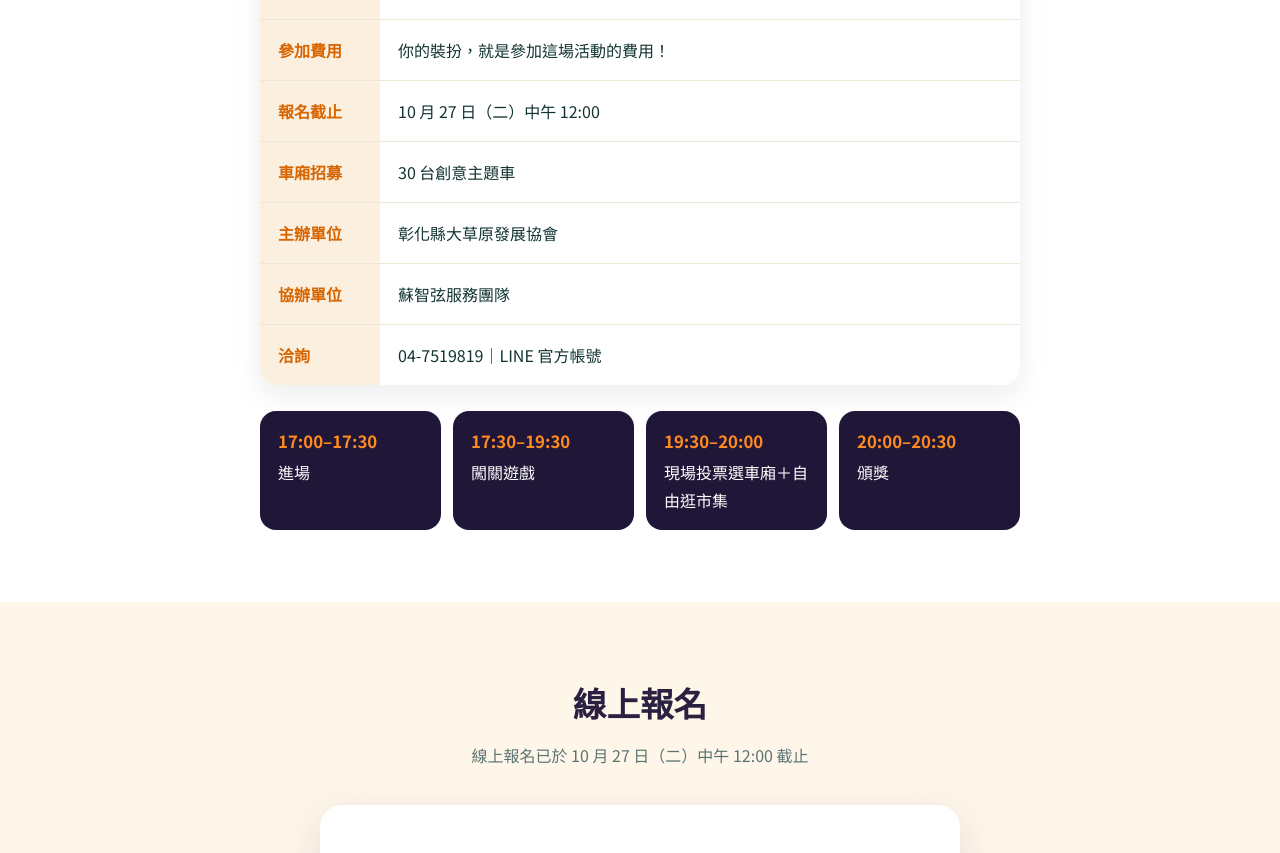
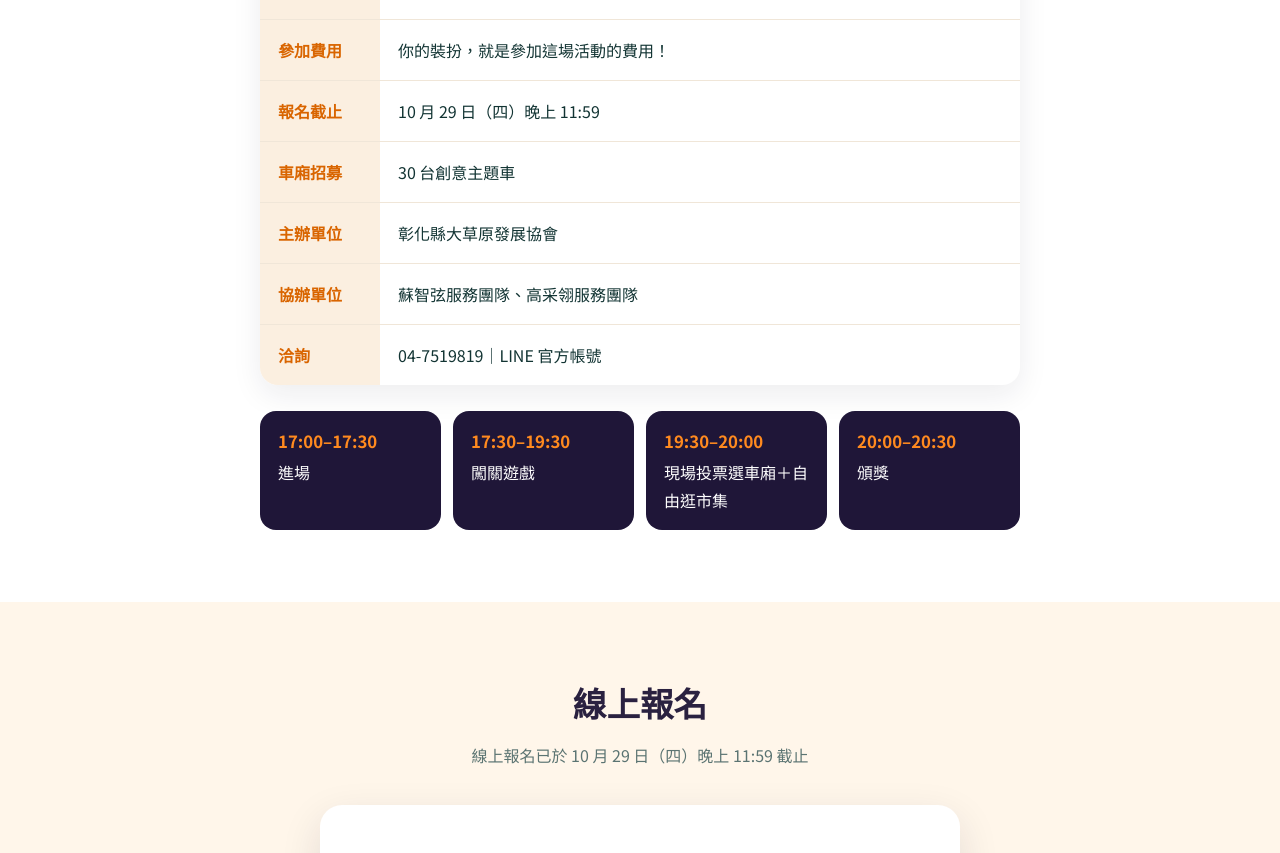
Before and after one commit to mrfrancis0127/ChihHsuan-2026, a Jekyll site: the page built from halloween/index.html, in a window 1280 px wide and 1400 px high, scrolled down 2854 px. Shown: the part 161-1014 px from the top of the window. Built offline with Jekyll 4.4.1, drawn with Linux system fonts in a browser that asks for light colours; some of the changed text lies outside the part shown.

Commit message:
Add files via upload

```diff
--- a/halloween/index.html
+++ b/halloween/index.html
@@ -1,7 +1,7 @@
 ---
 layout: default
 title: 萬聖節後車廂派對｜10/31 和美仁愛夜市
-description: 萬聖節後車廂派對 10 月 31 日（六）17:30–20:30 在和美仁愛夜市舉行。裝扮後車廂開車參加，或穿上變裝來現場討糖、闖關、逛市集，報名截止 10 月 27 日中午 12:00。主辦：彰化縣大草原發展協會，協辦：蘇智弦服務團隊。
+description: 萬聖節後車廂派對 10 月 31 日（六）17:30–20:30 在和美仁愛夜市舉行。裝扮後車廂開車參加，或穿上變裝來現場討糖、闖關、逛市集，報名截止 10 月 29 日（四）晚上 11:59。主辦：彰化縣大草原發展協會，協辦：蘇智弦服務團隊、高采翎服務團隊。
 permalink: /halloween/
 image: /images/halloween/hero.jpg
 ---
@@ -132,7 +132,7 @@ image: /images/halloween/hero.jpg
         <div class="hw-chip"><small>日期</small>10/31（六）</div>
         <div class="hw-chip"><small>時間</small>17:30–20:30</div>
         <div class="hw-chip"><small>地點</small>和美仁愛夜市</div>
-        <div class="hw-chip"><small>報名截止</small>10/27（二）12:00</div>
+        <div class="hw-chip"><small>報名截止</small>10/29（四）23:59</div>
       </div>
       <a class="hw-cta" href="#signup">立即報名</a><a class="hw-cta2" href="#info">活動資訊</a>
     </div>
@@ -206,10 +206,10 @@ image: /images/halloween/hero.jpg
         <div><b>活動地點</b><span>和美仁愛夜市（彰化縣和美鎮山犁里鹿和路六段 178 號）<br><a href="https://maps.google.com/?q=彰化縣和美鎮鹿和路六段178號" target="_blank" rel="noopener">開啟 Google 地圖</a></span></div>
         <div><b>活動對象</b><span>所有人</span></div>
         <div><b>參加費用</b><span>你的裝扮，就是參加這場活動的費用！</span></div>
-        <div><b>報名截止</b><span>10 月 27 日（二）中午 12:00</span></div>
+        <div><b>報名截止</b><span>10 月 29 日（四）晚上 11:59</span></div>
         <div><b>車廂招募</b><span>30 台創意主題車</span></div>
         <div><b>主辦單位</b><span>彰化縣大草原發展協會</span></div>
-        <div><b>協辦單位</b><span>蘇智弦服務團隊</span></div>
+        <div><b>協辦單位</b><span>蘇智弦服務團隊、高采翎服務團隊</span></div>
         <div><b>洽詢</b><span>04-7519819｜<a href="https://lin.ee/qncd4Iz" target="_blank" rel="noopener">LINE 官方帳號</a></span></div>
       </div>
       <div class="hw-time">
@@ -224,7 +224,7 @@ image: /images/halloween/hero.jpg
   <section class="hw-sec alt" id="signup">
     <div class="container">
       <h2>線上報名</h2>
-      <p class="sub">報名截止：10 月 27 日（二）中午 12:00</p>
+      <p class="sub">報名截止：10 月 29 日（四）晚上 11:59</p>
       <div class="hw-form">
         <form id="hwForm" novalidate>
           <div class="hw-error" id="hwError" role="alert"></div>
@@ -318,7 +318,7 @@ image: /images/halloween/hero.jpg
   // 部署 Google Apps Script 後，把網址貼在這裡；留空時為預覽模式（不會存資料）
   var ENDPOINT = "https://script.google.com/macros/s/AKfycbx7OQBingZBdYYdnJNDy18pDpVC6vjabnbhI1QiCpVmjy6WvCg_2POC8a5GzRI_40954g/exec";
   // 報名截止時間（台灣時間）。想提早關閉報名，把日期時間改成更早即可。
-  var CLOSE_AT = new Date("2026-10-27T12:00:00+08:00");
+  var CLOSE_AT = new Date("2026-10-29T23:59:59+08:00");
   var f=document.getElementById('hwForm'), err=document.getElementById('hwError'),
       btn=document.getElementById('hwSubmit'), done=document.getElementById('hwDone'),
       themeField=document.getElementById('hwThemeField');
@@ -327,7 +327,7 @@ image: /images/halloween/hero.jpg
     document.getElementById('hwClosed').classList.add('show');
     var cta=document.querySelectorAll('a.hw-cta[href="#signup"]');
     for(var i=0;i<cta.length;i++){ cta[i].textContent='報名已截止'; cta[i].setAttribute('href','#info'); }
-    var sub=document.querySelector('#signup .sub'); if(sub) sub.textContent='線上報名已於 10 月 27 日（二）中午 12:00 截止';
+    var sub=document.querySelector('#signup .sub'); if(sub) sub.textContent='線上報名已於 10 月 29 日（四）晚上 11:59 截止';
     return;
   }
   f.addEventListener('change',function(e){
--- a/halloween/live/index.html
+++ b/halloween/live/index.html
@@ -53,7 +53,7 @@ h1{margin:2.5vh 0 1vh;font-size:clamp(36px,5.2vw,104px);line-height:1.1;font-wei
     <div class="t2">五大獎項，每支手機限投一次</div>
   </aside>
 </main>
-<div class="foot">主辦｜彰化縣大草原發展協會　協辦｜蘇智弦服務團隊</div>
+<div class="foot">主辦｜彰化縣大草原發展協會　協辦｜蘇智弦服務團隊、高采翎服務團隊</div>
 <button class="fs" id="fs" type="button">全螢幕</button>
 <script>
 (function(){
--- a/halloween/vote/index.html
+++ b/halloween/vote/index.html
@@ -90,7 +90,7 @@ a{color:var(--orange-l)}
   <div class="screen" id="sDone"><div class="big" aria-hidden="true">🦇</div><h2>投票成功，謝謝你！</h2><p>20:00 頒獎，一起看看哪台車廂得獎！</p><div class="total"><small>目前已有</small><b class="js-total">—</b><small>人投票</small></div></div>
   <div class="screen" id="sDup"><div class="big" aria-hidden="true">✋</div><h2>這支手機已經投過票了</h2><p>每支手機只能投一次，謝謝你的參與！</p><div class="total"><small>目前已有</small><b class="js-total">—</b><small>人投票</small></div></div>
 
-  <p class="foot">主辦｜彰化縣大草原發展協會　協辦｜蘇智弦服務團隊<br>投票只記錄選擇的車廂編號，不蒐集任何個人資料。</p>
+  <p class="foot">主辦｜彰化縣大草原發展協會　協辦｜蘇智弦服務團隊、高采翎服務團隊<br>投票只記錄選擇的車廂編號，不蒐集任何個人資料。</p>
 </div>
 
 <div class="bar" id="bar">
--- a/index.html
+++ b/index.html
@@ -7,7 +7,7 @@ faq_schema: true
 <section class="eb-top" id="event-halloween-top" aria-label="近期活動">
   <div class="eb-top-in">
     <span class="eb-tag">近期活動</span>
-    <div class="eb-top-txt"><a class="eb-top-title" href="{{ '/halloween/' | relative_url }}">萬聖節後車廂派對</a><span>10/31（六）17:30–20:30｜和美仁愛夜市｜報名截止 10/27（二）12:00</span></div>
+    <div class="eb-top-txt"><a class="eb-top-title" href="{{ '/halloween/' | relative_url }}">萬聖節後車廂派對</a><span>10/31（六）17:30–20:30｜和美仁愛夜市｜報名截止 10/29（四）23:59</span></div>
     <div class="eb-top-btns"><a class="eb-btn" href="{{ '/halloween/#signup' | relative_url }}">我要報名</a><a class="eb-btn2" href="{{ '/halloween/' | relative_url }}">活動詳情</a></div>
   </div>
 </section>
@@ -40,7 +40,7 @@ faq_schema: true
     <div class="eb-actions">
       <a class="eb-btn" href="{{ '/halloween/#signup' | relative_url }}">我要報名</a>
       <a class="eb-btn2" href="{{ '/halloween/' | relative_url }}">活動詳情</a>
-      <span class="eb-note">報名截止 10/27（二）12:00</span>
+      <span class="eb-note">報名截止 10/29（四）23:59</span>
     </div>
   </div>
 </section>
@@ -54,7 +54,7 @@ if(now>=VS&&now<VE){
   var poll=function(){if(!EP)return;fetch(EP+'?t='+Date.now()).then(function(r){return r.json();}).then(function(d){if(typeof d.total==='number')paint(d.total);}).catch(function(){});};
   paint('—');poll();setInterval(poll,15000);return;
 }
-if(now>=new Date('2026-10-27T12:00:00+08:00')){document.querySelectorAll('#event-halloween .eb-btn, #event-halloween-top .eb-btn').forEach(function(b){b.textContent='報名已截止・現場見';b.setAttribute('href','{{ "/halloween/" | relative_url }}');});document.querySelectorAll('#event-halloween .eb-note').forEach(function(n){n.textContent='線上報名已截止，歡迎變裝到現場同樂';});}
+if(now>=new Date('2026-10-29T23:59:59+08:00')){document.querySelectorAll('#event-halloween .eb-btn, #event-halloween-top .eb-btn').forEach(function(b){b.textContent='報名已截止・現場見';b.setAttribute('href','{{ "/halloween/" | relative_url }}');});document.querySelectorAll('#event-halloween .eb-note').forEach(function(n){n.textContent='線上報名已截止，歡迎變裝到現場同樂';});}
 })();</script>
 
 <!-- STATS -->
--- a/llms.txt
+++ b/llms.txt
@@ -36,7 +36,7 @@ sitemap: false
 ## 活動
 
 - [企業家早餐會]({{ '/breakfast/' | absolute_url }})：2026 年 10 月 23 日伸港場、10 月 30 日線西場、11 月 6 日和美場
-- [萬聖節後車廂派對]({{ '/halloween/' | absolute_url }})：2026 年 10 月 31 日和美仁愛夜市；主辦彰化縣大草原發展協會，協辦蘇智弦服務團隊
+- [萬聖節後車廂派對]({{ '/halloween/' | absolute_url }})：2026 年 10 月 31 日和美仁愛夜市；主辦彰化縣大草原發展協會，協辦蘇智弦服務團隊、高采翎服務團隊
 
 ## 官方社群
 
```
Also changed, not shown: updates/index.md (+3 -1 lines).
